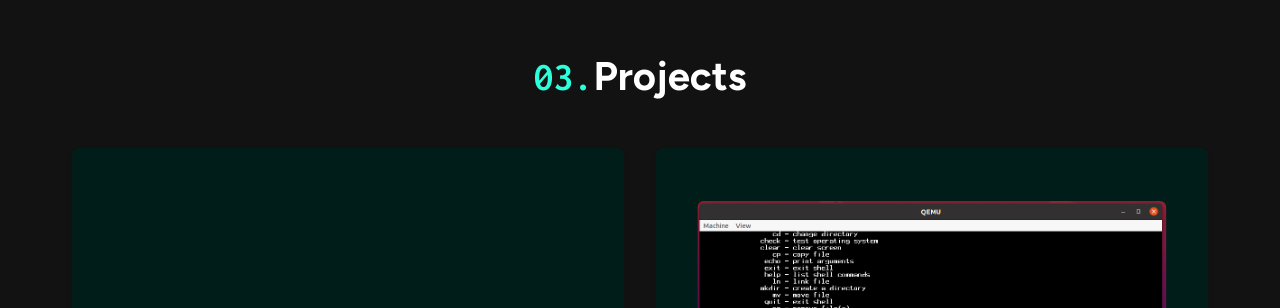
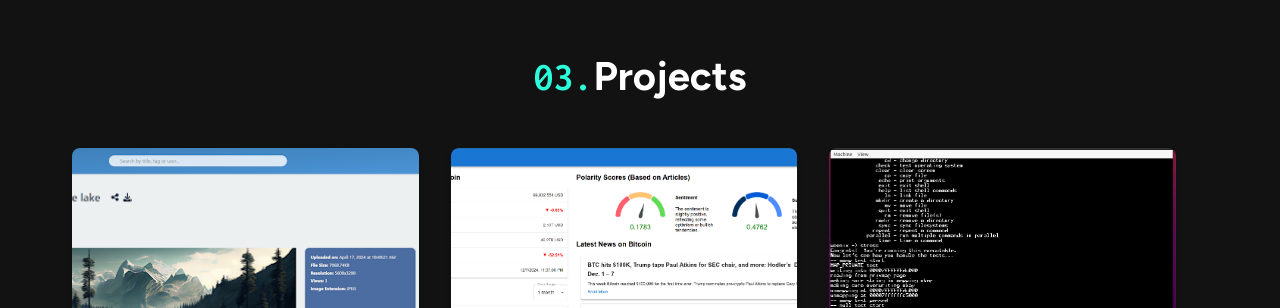
Before and after one commit to vriishan/vriishan.github.io, a React (Vite) app: page / in a window 1280 px wide. Shown: the part 4240-4548 px from the top of the page. Built offline with nearby package versions, Linux system fonts and the light colour scheme.

Commit message:
fix project layout - remove animation, set picture to full box and add cryptoboard project

```diff
--- a/src/components/portfolio/Portfolio.scss
+++ b/src/components/portfolio/Portfolio.scss
@@ -26,18 +26,16 @@
 
   .itemImageContainer {
     width: 100%;
-    aspect-ratio: 4/3;
+    aspect-ratio: 1.35/1;
     position: relative;
     overflow: hidden;
     background-color: var(--secondary-card);
     border-radius: 0.5rem 0.5rem 0rem 0rem;
 
     .portfolio-item-img {
-      width: 85%;
-      position: absolute;
-      bottom: 0;
-      left: 50%;
-      translate: -50% 5%;
+      width: 100%;
+      height: 100%;
+      object-fit: cover;
       border-radius: .4rem;
     }
   }
@@ -77,14 +75,14 @@
 }
 
 .normal {
-  flex: 1 1 calc(33.333% - 2rem);
+  flex: 0 1 calc(33.333% - 2rem);
 
   @include mobile {
     flex: 1 1 calc(100% - 2rem);
   }
 
   @include tablet {
-    flex: 1 1 calc(50% - 2rem);
+    flex: 0 1 calc(33.333% - 2rem);
   }
 }
 
--- a/src/components/portfolio/PortfolioItem.jsx
+++ b/src/components/portfolio/PortfolioItem.jsx
@@ -16,29 +16,31 @@ const PortfolioItem = ({ title, description, imageUrl, techStack, type, text, li
     }, [isOpen]);
 
     const handleEnter = async() => {
-        animate(".portfolio-item-img",
-            {
-                rotate: 3.5,
-                scale: 1.07
-            },
-            {
-                duration: 0.25,
-                type: "spring"
-            }
-        )
+        // TODO: see if we can animate the box itself
+        // animate(".portfolio-item-img",
+        //     {
+        //         rotate: 3.5,
+        //         scale: 1.07
+        //     },
+        //     {
+        //         duration: 0.25,
+        //         type: "spring"
+        //     }
+        // )
     }
 
     const handleLeave = async() => {
-        animate(".portfolio-item-img",
-            {
-                rotate: 0,
-                scale: 1
-            },
-            {
-                duration: 0.25,
-                type: "spring"
-            }
-        )
+        // TODO: see if we can animate the box itself
+        // animate(".portfolio-item-img",
+        //     {
+        //         rotate: 0,
+        //         scale: 1
+        //     },
+        //     {
+        //         duration: 0.25,
+        //         type: "spring"
+        //     }
+        // )
     }
 
     const project = { title, description, imageUrl, techStack, text, links };
--- a/src/components/portfolio/projects.js
+++ b/src/components/portfolio/projects.js
@@ -6,7 +6,6 @@ const projects = [
       id: 4,
       title: "Snapville",
       img: "./projects/snapville/window.png",
-      type: "featured",
       desc: "A distributed image server",
       text: ["Snapville is a distributed image server application. It offers a platform where users can upload, search, and view images efficiently.", "The application features both user and admin functionalities. Users can register, log in, upload images, search by title, tags, or user, and view images in full format. The admin has additional privileges, such as managing all users and their images, providing a higher level of control over the platform.", "Snapville's architecture includes a backend built with Django, which handles REST APIs and database interactions via PostgreSQL. The frontend, developed in React, manages user interactions and communicates with the backend to fetch and display images. The system utilizes a sharded database setup to ensure scalability, storing images locally for efficient access."],
       techStack: [
@@ -28,6 +27,27 @@ const projects = [
           link: "https://youtu.be/U_wEC_3AXXA",
           logo: YoutubeLogo
         }
+      ]
+    },
+    {
+      id: 7,
+      title: "CryptoBoard",
+      img: "./projects/cryptoboard/cryptoboard.png",
+      desc: "Real-time cryptocurrency dashboard to analyse crypto prices, trends and news",
+      text: ["CryptoBoard is a real-time cryptocurrency dashboard built to track live data from various digital assets using a custom-built crawler. The crawler scrapes data from multiple sources, storing it in MongoDB for efficient querying and persistence. Docker containers for each type of service ensure a scalable and consistent deployment across environments, while React provides a dynamic user interface to display key metrics like prices, market trends, and trading volumes.", "The architecture is designed for flexibility, allowing for easy updates and maintenance. CryptoBoard offers a seamless experience for users to monitor cryptocurrency data and ingest crypto information to make better insights and decisions on their portfolio."],
+      techStack: [
+        "Django",
+        "React",
+        "MongoDB",
+        "Python",
+        "Docker"
+      ],
+      links: [
+        {
+          text: "Source Code",
+          link: "https://github.com/vriishan/CryptoBoard",
+          logo: GithubLogo
+        },
       ]
     },
     {
@@ -74,7 +94,6 @@ const projects = [
       id: 7,
       title: "Overture",
       img: "./projects/overture/window.png",
-      type: "featured",
       desc: "A web based music player",
       text: ["This project showcases the creation of an online music library using relational database management systems (RDBMS) and a robust front/back end setup. Users can access a database of music categorized by albums and artists, view top tracks, search across songs, albums, and artists, manage playlists and their profile.", "The backend uses MySQL for data management, while the front end employs HTML, CSS, and JavaScript for an interactive user interface. PHP handles server-side scripting to facilitate communication between the web server and the database. This setup ensures efficient data handling, secure interactions, and seamless music playback with no interruptions when navigating."],
       techStack: [
```
Also changed, not shown: public/projects/cryptoboard/cryptoboard.png (added).
